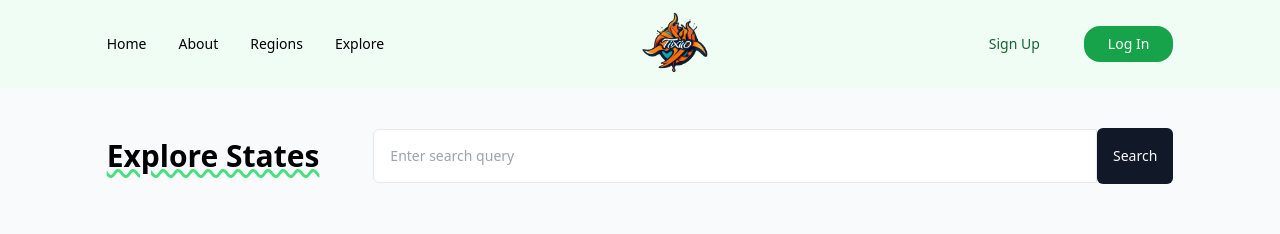
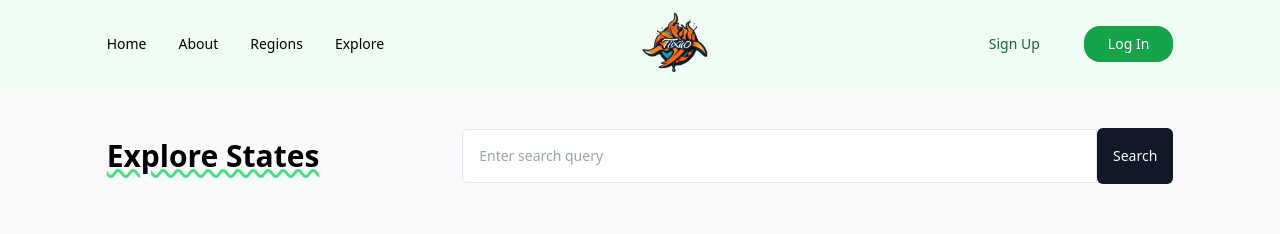
Before and after one commit to oghene-ella/Tiixiio, a React (Vite) app in the folder frontend/: page /explore in a window 1280 px wide. Shown: the top 234 px of the page. Built offline with nearby package versions, Linux system fonts and the light colour scheme; no server answers.

Commit message:
responsiveness

```diff
--- a/frontend/src/global.css
+++ b/frontend/src/global.css
@@ -788,6 +788,10 @@ video {
   width: 91.666667%;
 }
 
+.w-2\/3 {
+  width: 66.666667%;
+}
+
 .flex-1 {
   flex: 1 1 0%;
 }
@@ -1752,6 +1756,10 @@ video {
     height: 100vh;
   }
 
+  .sm\:flex-row {
+    flex-direction: row;
+  }
+
   .sm\:text-sm {
     font-size: 0.875rem;
     line-height: 1.25rem;
@@ -1771,6 +1779,10 @@ video {
     display: none;
   }
 
+  .md\:w-2\/3 {
+    width: 66.666667%;
+  }
+
   .md\:flex-row {
     flex-direction: row;
   }
--- a/frontend/src/pages/Explore/Explore.jsx
+++ b/frontend/src/pages/Explore/Explore.jsx
@@ -5,9 +5,9 @@ const Explore = () => {
   return (
     <section className="bg-gray-50 flex flex-col gap-5 items-center justify-center py-10">
         <main className="w-10/12 flex flex-col gap-16 ">
-            <section className="flex justify-between items-center w-full">
+            <section className="flex flex-col md:flex-row justify-between items-center w-full gap-8">
                 <h1 className="text-3xl font-semibold underline decoration-wavy decoration-green-400">Explore States</h1>
-                <span className="w-3/4">
+                <span className="w-full md:w-2/3">
                     <SearchTag onSearch={(query) => console.log("Search query:", query)} />
                 </span>
             </section>
```
